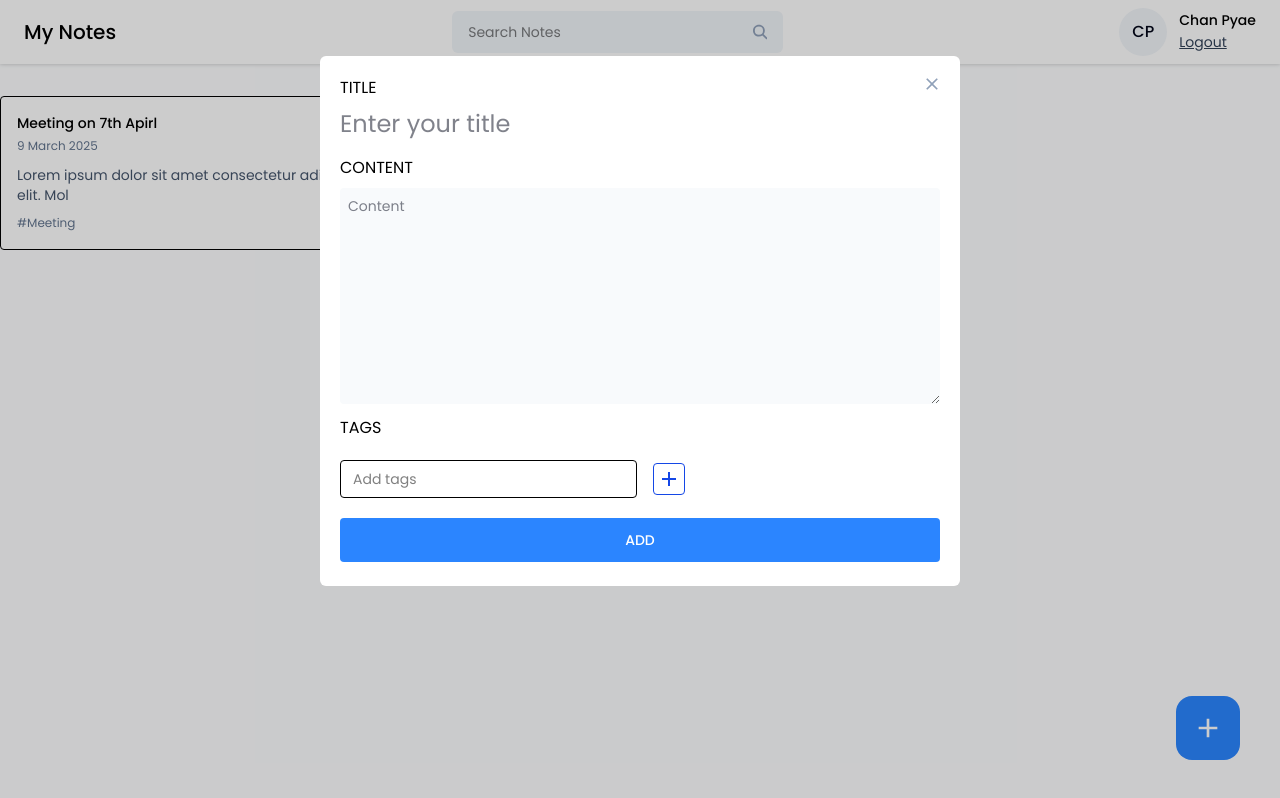
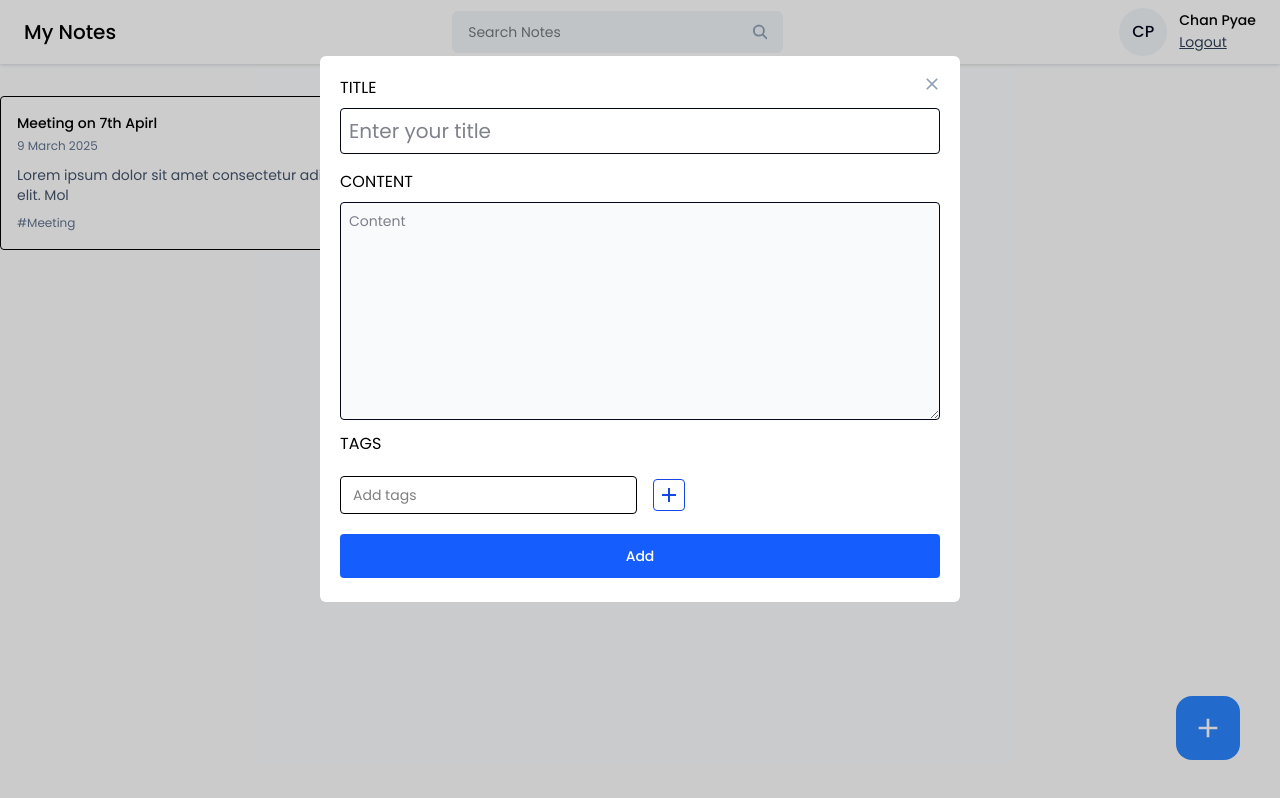
Before and after one commit to chanpyaesonekyaw/mern-notes-app, a React (Vite) app in the folder frontend/: page /dashboard in a window 1280 px wide. Both pictures are taken after a click on the button 1208 px from the left and 728 px from the top of the page. Built offline with nearby package versions, Linux system fonts and the light colour scheme.

Commit message:
add edit note

```diff
--- a/frontend/src/pages/Home/AddEditNotes.jsx
+++ b/frontend/src/pages/Home/AddEditNotes.jsx
@@ -1,52 +1,97 @@
-import React, { useState } from 'react'
-import TagInput from '../../components/Input/TagInput'
+import React, { useState, useEffect } from 'react';
+import TagInput from '../../components/Input/TagInput';
 import { MdClose } from 'react-icons/md';
 
-const AddEditNotes = ({onClose}) => {
+const AddEditNotes = ({ nodeData, type, onClose }) => {
   const [title, setTitle] = useState('');
   const [content, setContent] = useState('');
-    const [tags, setTags] = useState('');
+  const [tags, setTags] = useState([]); // Tags should be an array
+  const [error, setError] = useState(null);
 
+  const addNewNote = async () => {};
 
+  const editNode = async () => {};
+
+  useEffect(() => {
+    if (nodeData) {
+      setTitle(nodeData.title || '');
+      setContent(nodeData.content || '');
+      setTags(nodeData.tags || []);
+    }
+  }, [nodeData]);
+
+  const handleAddNode = () => {
+    if (!title.trim()) {
+      setError('Please enter the title.');
+      return;
+    }
+
+    if (!content.trim()) {
+      setError('Please enter the content.');
+      return;
+    }
+
+    setError('');
+
+    // Handle save logic here...
+    console.log({ title, content, tags, type });
+
+    if(type === 'edit'){
+        editNode();
+    }else{
+        addNewNote();
+    }
+
+    // Close the modal after adding the note
+    onClose();
+  };
 
   return (
-        <div className='relative'>
-            <button className='w-10 h-10 rounded-full flex items-center justify-center absolute -top-3 -right-3 cursor-pointer hover:bg-slate-100' onClick={onClose} >
-                <MdClose className='text-xl text-slate-400'/>
+    <div className="relative">
+      <button
+        className="w-10 h-10 rounded-full flex items-center justify-center absolute -top-3 -right-3 cursor-pointer hover:bg-slate-100"
+        onClick={onClose}
+      >
+        <MdClose className="text-xl text-slate-400" />
       </button>
-            <div className='flex flex-col gap-2'>
-                <label className='input-label uppercase'>Title</label>
+
+      <div className="flex flex-col gap-2">
+        <label className="input-label uppercase">Title</label>
         <input
           type="text"
-                    className='text-2xl text-slate-950 outline-none'
-                    placeholder='Enter your title'
+          className="text-xl text-slate-950 outline-none border p-2 rounded"
+          placeholder="Enter your title"
           value={title}
-                    onChange={({ target }) => {
-                        setTitle(target.value)
-                    }}
+          onChange={(e) => setTitle(e.target.value)}
         />
       </div>
-            <div className='flex flex-col gap-2 mt-4'>
-                <label className='input-label uppercase'>Content</label>
+
+      <div className="flex flex-col gap-2 mt-4">
+        <label className="input-label uppercase">Content</label>
         <textarea
-                    className='text-sm text-slate-950 outline-none bg-slate-50 p-2 rounded'
-                    placeholder='Content'
+          className="text-sm text-slate-950 outline-none bg-slate-50 p-2 rounded border"
+          placeholder="Content"
           rows={10}
           value={content}
-                    onChange={({ target }) => {
-                        setContent(target.content)
-                    }}
+          onChange={(e) => setContent(e.target.value)}
         />
       </div>
-            <div className='mt-3 flex flex-col gap-2'>
-                <label className='input-label uppercase'>Tags</label>
+
+      <div className="mt-3 flex flex-col gap-2">
+        <label className="input-label uppercase">Tags</label>
         <TagInput tags={tags} setTags={setTags} />
       </div>
-            <button className='btn-primary font-medium mt-5 p-3' onClick={() => {}} >
-                ADD
+
+      {error && <p className="text-red-500 text-xs pt-4">{error}</p>}
+
+      <button
+        className="btn-primary font-medium mt-5 p-3 cursor-pointer bg-blue-600 text-white rounded hover:bg-blue-700"
+        onClick={handleAddNode}
+      >
+        {type === 'edit' ? 'Update' : 'Add'}
       </button>
     </div>
-    )
-}
+  );
+};
 
-export default AddEditNotes
+export default AddEditNotes;
--- a/frontend/src/pages/Home/Home.jsx
+++ b/frontend/src/pages/Home/Home.jsx
@@ -53,6 +53,8 @@ const Home = () => {
             className = 'w-[50%] max-h-3/4 bg-white rounded-md mx-auto mt-14 p-5 overflow-scroll'
         >
             <AddEditNotes
+                type={openAddEditModal.type}
+                nodeData={openAddEditModal.data}
                 onClose={()=>{
                     setOpenAddEditModal({ isShown:false, type: "add", data: null });
                 }}
```
Lines whose indentation alone changed are shown as unchanged.
